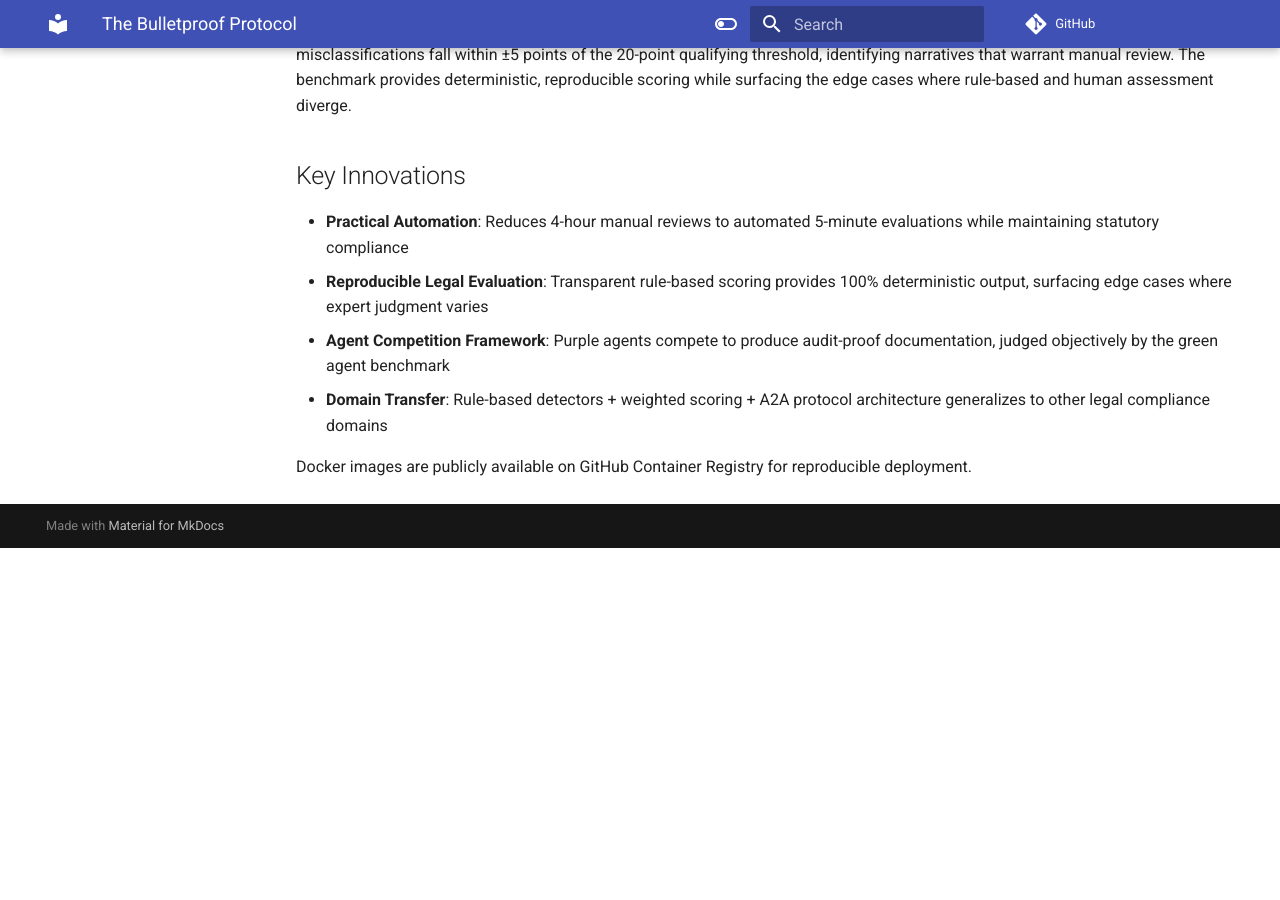
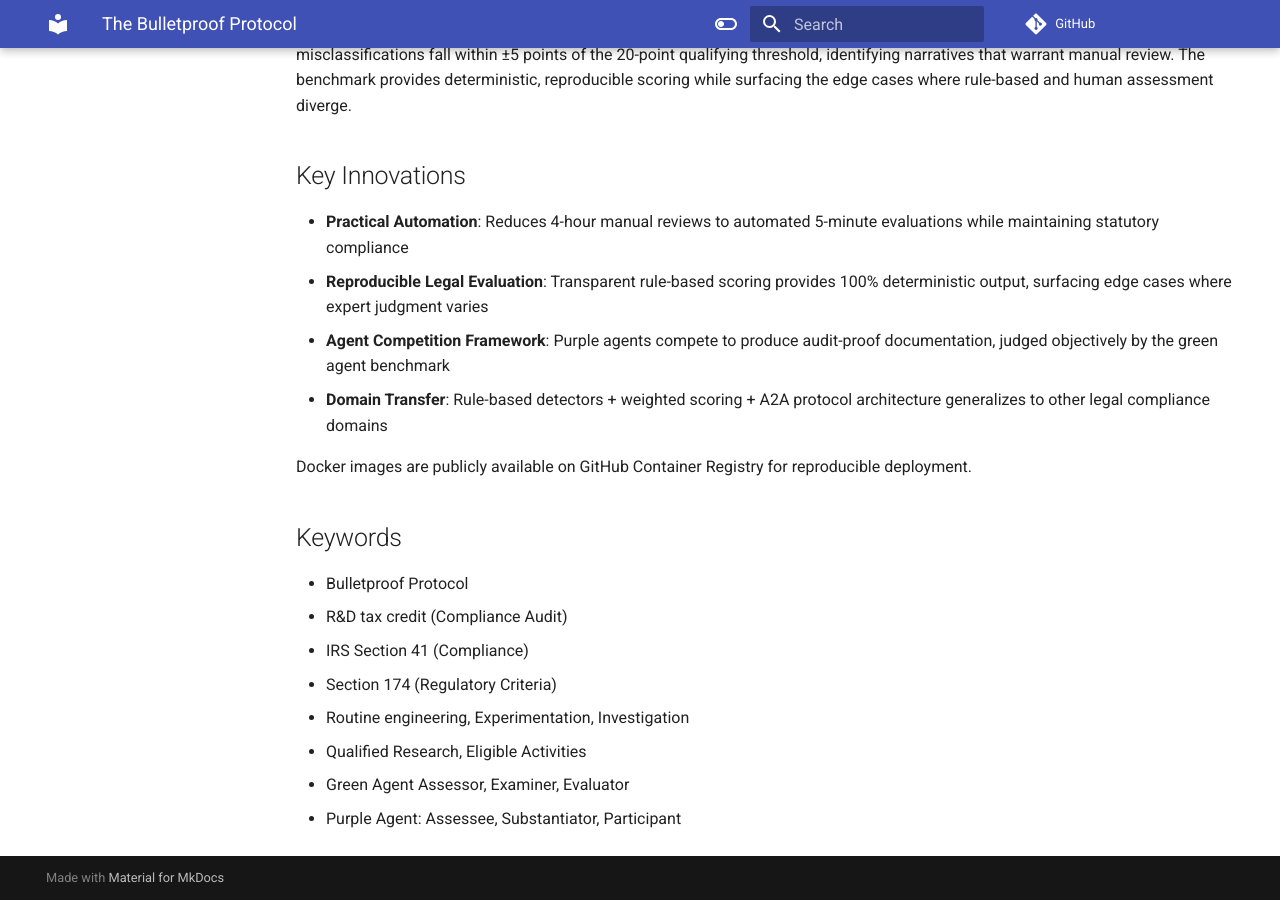
Before and after one commit to pat-tax/RDI-AgentBeats-TheBulletproofProtocol, an MkDocs documentation site: the page built from docs/AgentBeats/ABSTRACT.md, in a window 1280 px wide and 900 px high, scrolled down 1118 px. Built offline with MkDocs 1.6.1 and Material for MkDocs 9.7.7, drawn with Linux system fonts in a browser that asks for light colours; comment, search, counter and statistics services are not loaded; before the commit the page ends 1666 px from its top, so only the background shows below that.

Commit message:
docs: re-apply Keywords section to ABSTRACT.md (#6)
PRs #3/#4 added Keywords to docs/Abstract.md on main, but the
squash merge of PR #2 overwrote main with feat-init-try's tree
(where Abstract.md was moved to docs/AgentBeats/ABSTRACT.md).
Re-applies the final Keywords content from PR #4.

🤖 Co-Authored-By: Claude <noreply@anthropic.com>

```diff
--- a/docs/AgentBeats/ABSTRACT.md
+++ b/docs/AgentBeats/ABSTRACT.md
@@ -37,3 +37,14 @@ The 37% disagreements occur precisely where benchmarks add value - exposing bord
 - **Domain Transfer**: Rule-based detectors + weighted scoring + A2A protocol architecture generalizes to other legal compliance domains
 
 Docker images are publicly available on GitHub Container Registry for reproducible deployment.
+
+## Keywords
+
+- Bulletproof Protocol
+- R&D tax credit (Compliance Audit)
+- IRS Section 41 (Compliance)
+- Section 174 (Regulatory Criteria)
+- Routine engineering, Experimentation, Investigation
+- Qualified Research, Eligible Activities
+- Green Agent Assessor, Examiner, Evaluator
+- Purple Agent: Assessee, Substantiator, Participant
```
